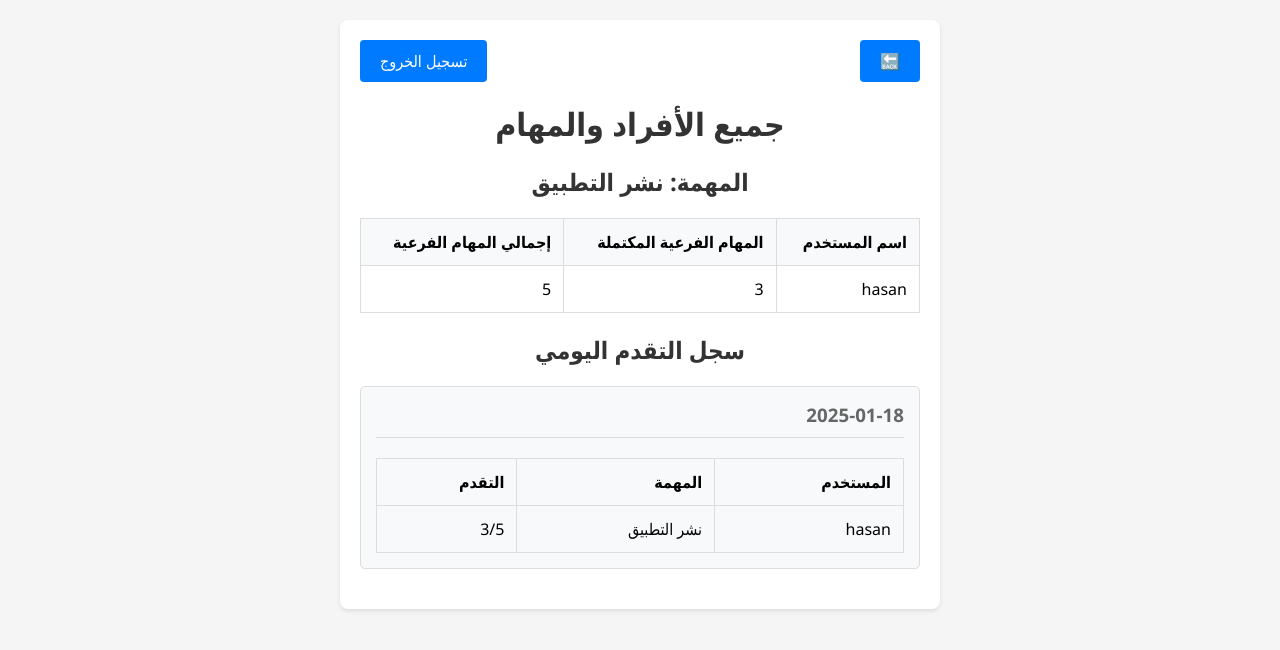
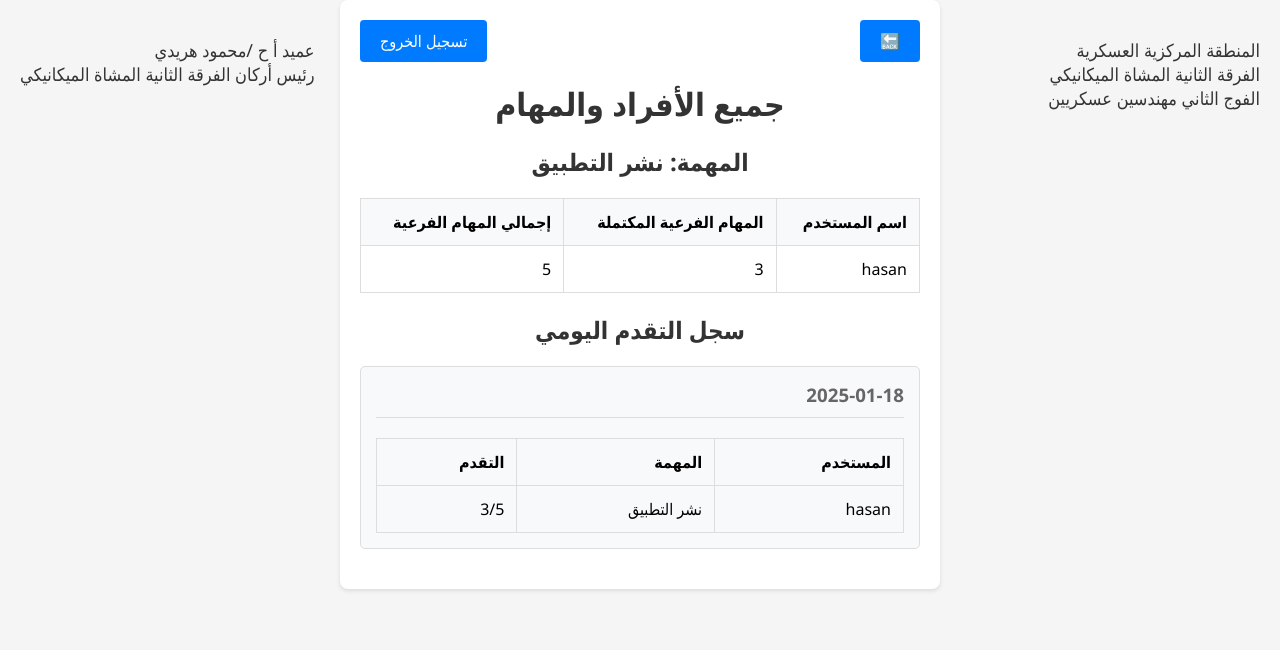
Before and after one commit to HasanAbdelhady/tasks, a Django app: page /tasks/all_users/ in a window 1280 px wide. Shown: the top 650 px of the page. Run offline with Django 5.2, Linux system fonts and the light colour scheme; a user stored in the database is signed in; data comes from the database, SQL or seed files in the repository.

Commit message:
Update base.html

```diff
--- a/task_tracker/templates/base.html
+++ b/task_tracker/templates/base.html
@@ -13,12 +13,33 @@
 
         body {
             margin: 0;
-            padding: 20px;
+            padding: 0;
             background-color: #f5f5f5;
             direction: rtl;
+            position: relative;
+        }
+
+        .top-left-text, .top-right-text {
+            position: absolute;
+            top: 0;
+            padding: 20px;
+            font-size: 18px;
+            color: #333;
+            white-space: nowrap;
+        }
+
+        .top-left-text {
+            left: 0;
+            text-align: right;
+        }
+
+        .top-right-text {
+            right: 0;
+            text-align: right;
         }
 
         .container {
+            margin-top: 120px; /* Adjusted to make space below the texts */
             max-width: 600px;
             margin: 0 auto;
             padding: 20px;
@@ -150,15 +171,22 @@
                 gap: 10px;
             }
         }
-    </style>
+        </style>
     </head>
     <body>
+        <div class="top-left-text">
+            <p>عميد أ ح /محمود هريدي<br>رئيس أركان الفرقة الثانية المشاة الميكانيكي</p>
+        </div>
+
+        <div class="top-right-text">
+            <p>المنطقة المركزية العسكرية<br>الفرقة الثانية المشاة الميكانيكي<br>الفوج الثاني مهندسين عسكريين</p>
+        </div>
+
         <div class="container">
             {% if user.is_authenticated %}
             <div class="header">
                 {% block header_buttons %}{% endblock %}
-                <form action="{% url 'logout' %}" method="post"
-                    style="margin: 0;">
+                <form action="{% url 'logout' %}" method="post" style="margin: 0;">
                     {% csrf_token %}
                     <button type="submit">تسجيل الخروج</button>
                 </form>
```
